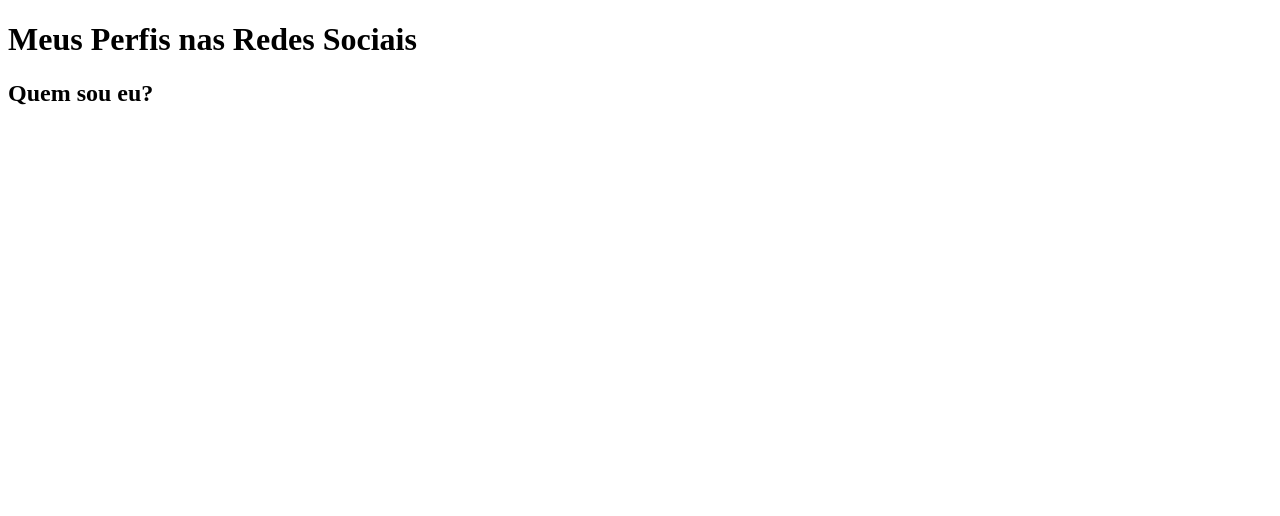
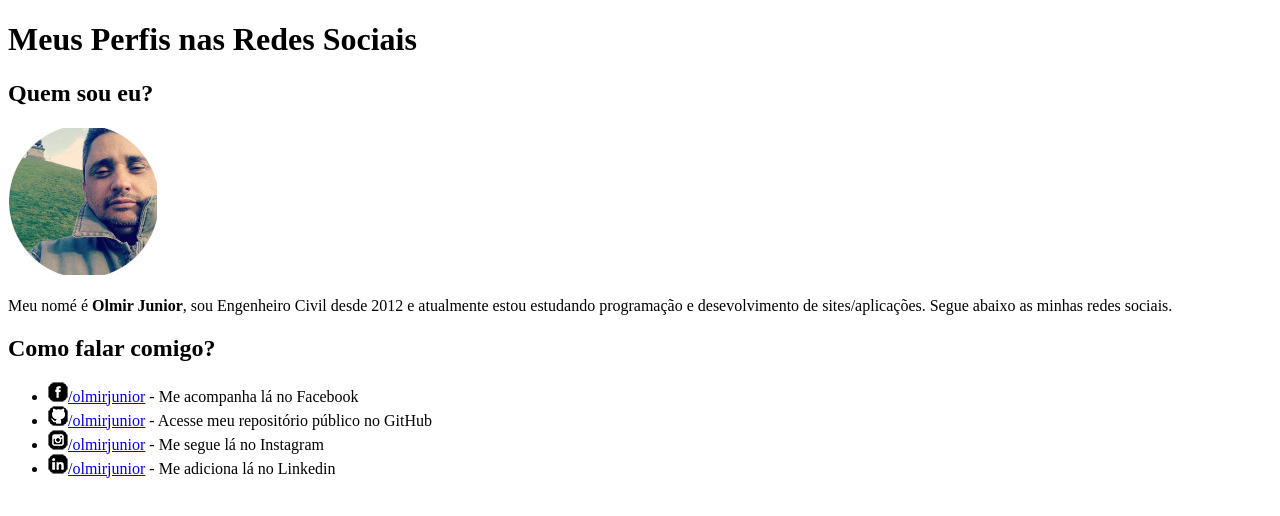
Before and after one commit to olmirjunior/Desafios, a plain HTML site: page index.html in a window 1280 px wide. Drawn offline with Linux system fonts and the light colour scheme.

Commit message:
atualização index
atualização

```diff
--- a/index.html
+++ b/index.html
@@ -4,10 +4,20 @@
     <meta charset="UTF-8">
     <meta http-equiv="X-UA-Compatible" content="IE=edge">
     <meta name="viewport" content="width=device-width, initial-scale=1.0">
-    <title>Perfils em Redes Sociais</title>
+    <link rel="stylesheet" href="favicon.ico" type="image/x-icon">
+    <title>Social</title>
 </head>
 <body>
     <h1>Meus Perfis nas Redes Sociais</h1>
     <h2>Quem sou eu?</h2>
+    <img src="perfil2.jpg" alt="Imagem do Perfil">
+    <p>Meu nomé é <strong>Olmir Junior</strong>, sou Engenheiro Civil desde 2012 e atualmente estou estudando programação e desevolvimento de sites/aplicações. Segue abaixo as minhas redes sociais.</p>
+    <h2>Como falar comigo?</h2>
+    <ul>
+        <li><img src="icone-facebook.png" alt="logo Facebook"><a href="http://www.facebook.com/olmirjunior" target="_blank" rel="external">/olmirjunior</a> - Me acompanha lá no Facebook</li>
+        <li><img src="icone-github.png" alt="logo GitHub"><a href="https://github.com/olmirjunior" target="_blank" rel="external">/olmirjunior</a> - Acesse meu repositório público no GitHub</li>
+        <li><img src="icone-instagram.png" alt="logo Instagram"><a href="http://www.instagram.com/olmirjunior" target="_blank" rel="external">/olmirjunior</a> - Me segue lá no Instagram</li>
+        <li><img src="icone-linkedin.png" alt="Logo icone-linkedin"><a href="http://www.linkedin.com/in/olmir-junior-77089363/" target="_blank" rel="external">/olmirjunior</a> - Me adiciona lá no Linkedin</li>
+    </ul>
 </body>
 </html>
```
Also changed, not shown: favicon.ico (added).
